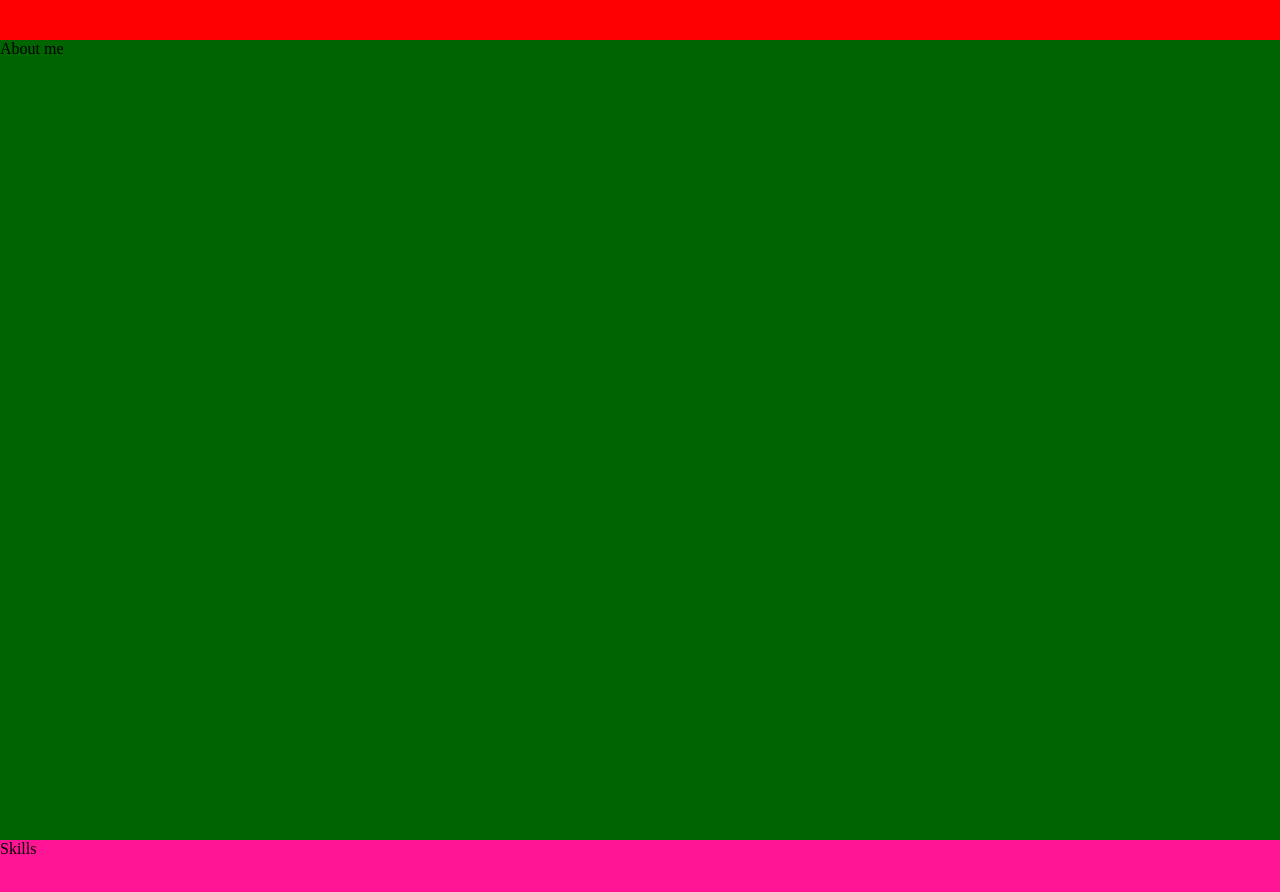
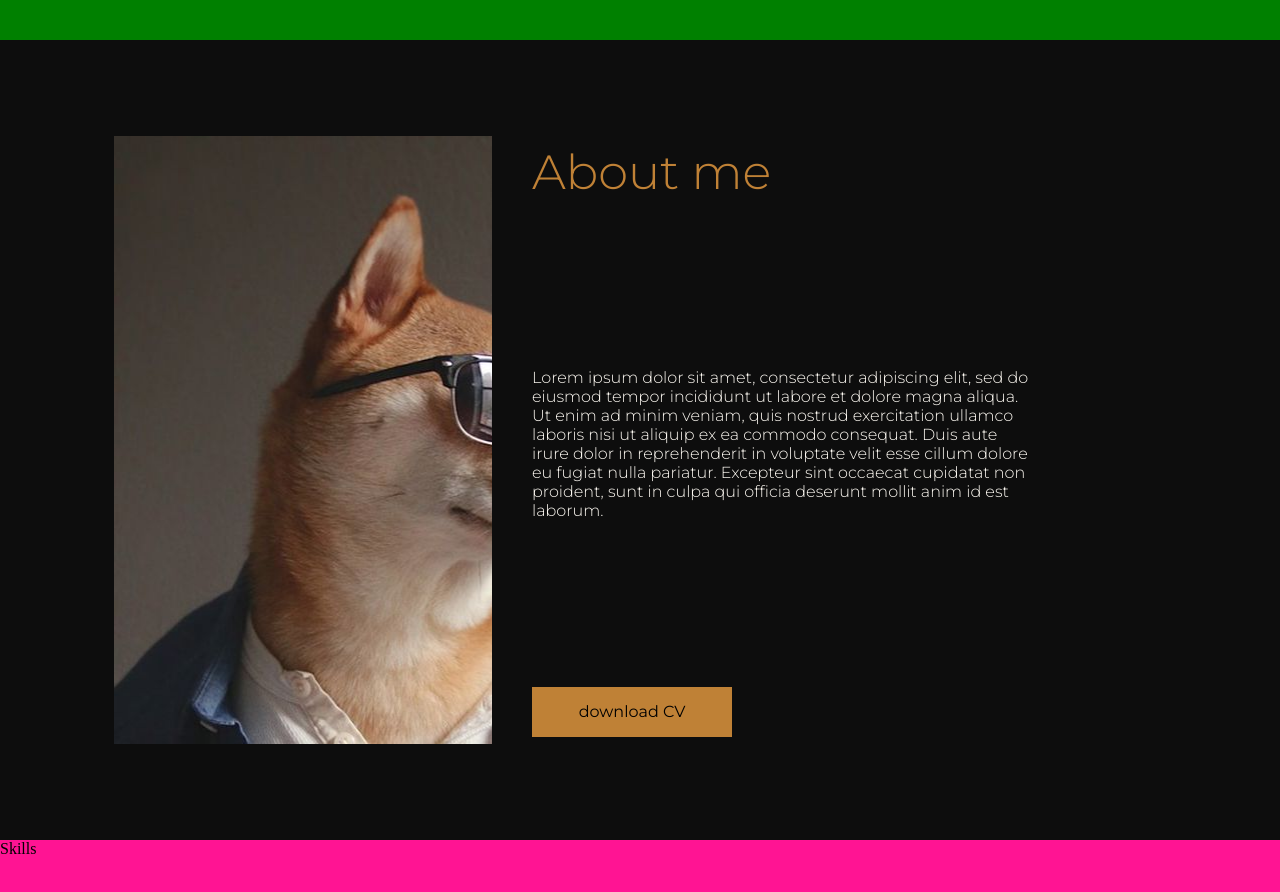
Before and after one commit to EmmanuelBazan/navbar-bavj, a React (Create React App) app: page / in a window 1280 px wide. Shown: the part 760-1652 px from the top of the page. Built offline with nearby package versions, Linux system fonts and the light colour scheme; the HTML template or start-up script is replaced by a standard one.

Commit message:
Styles resposonsive section About me

```diff
--- a/src/components/AboutMe/AboutMe.elements.js
+++ b/src/components/AboutMe/AboutMe.elements.js
@@ -1,7 +1,92 @@
 import styled from 'styled-components'
+import myPhoto from '../../assets/profil-portafolio.jpg'
 
 export const AboutMeContainer = styled.div`
-    background-color: darkgreen;
+    display: flex;
+    flex-direction: row;
+    background-color: #0D0D0D;
     width: 100%;
     height: ${({_currentHeigth = 100}) => _currentHeigth}px;
+
+    @media screen and (max-width: 960px){
+        flex-direction: column;
+    }
 `
+
+export const PhotoContainer = styled.div`
+    display: flex;
+    flex-direction: column;
+    justify-content: center;
+    align-items: flex-end;
+    padding: 20px;
+    background-color: #0D0D0D;
+    height: 100%;
+    width: 40%;
+
+    @media screen and (max-width: 960px){
+        width: 100%;
+        height: 40%;
+        align-items: center;
+        padding: 0px;
+    }
+`
+
+export const DescriptionContainer = styled.div`
+    display: flex;
+    flex-direction: column;
+    justify-content: space-around;
+    padding: 20px;
+    background-color: #0D0D0D;
+    height: 100%;
+    width: 60%;
+
+    @media screen and (max-width: 960px){
+        width: 100%;
+        height: 60%;
+        align-items: center;
+    }
+`
+
+export const Title = styled.text`
+    color: #BF8136;
+    font-family: 'Montserrat', sans-serif;
+    font-size: 3rem;
+    font-weight: 300;
+`
+
+export const DescriptionText = styled.text`
+    color: #FFFBF4;
+    font-family: 'Montserrat', sans-serif;
+    font-size: 1rem;
+    font-weight: 300;
+    max-width: 500px;
+`
+
+export const BtnCv = styled.div`
+    display: flex;
+    background-color: #BF8136;
+    width: 200px;
+    height: 50px;
+    align-items: center;
+    justify-content: center;
+    font-family: 'Montserrat', sans-serif;
+
+    @media screen and (max-width: 960px){
+        width: 100%;
+        max-width: 500px;
+    }
+`
+
+export const Photo = styled.div`
+    background-image: url(${myPhoto});
+    background-color: #fff;
+    width: 80%;
+    height: 80%;
+    min-width: 350px;
+
+    @media screen and (max-width: 960px){
+        height: 100%;
+        max-width: 400px;
+        width: 100%;
+    }
+`
--- a/src/components/AboutMe/AboutMe.js
+++ b/src/components/AboutMe/AboutMe.js
@@ -1,4 +1,11 @@
-import { AboutMeContainer } from "./AboutMe.elements"
+import {
+    AboutMeContainer,
+    BtnCv,
+    DescriptionContainer,
+    DescriptionText,
+    PhotoContainer,
+    Title,
+    Photo} from "./AboutMe.elements"
 import useWindowDimensions from '../../hooks/useWindowDimensions'
 
 const AboutMe = () => {
@@ -8,7 +15,14 @@ const AboutMe = () => {
     return (
         <>
             <AboutMeContainer _currentHeigth={height}>
-                About me
+                <PhotoContainer>
+                    <Photo></Photo>
+                </PhotoContainer>
+                <DescriptionContainer>
+                    <Title>About me</Title>
+                    <DescriptionText>Lorem ipsum dolor sit amet, consectetur adipiscing elit, sed do eiusmod tempor incididunt ut labore et dolore magna aliqua. Ut enim ad minim veniam, quis nostrud exercitation ullamco laboris nisi ut aliquip ex ea commodo consequat. Duis aute irure dolor in reprehenderit in voluptate velit esse cillum dolore eu fugiat nulla pariatur. Excepteur sint occaecat cupidatat non proident, sunt in culpa qui officia deserunt mollit anim id est laborum.</DescriptionText>
+                    <BtnCv>download CV</BtnCv>
+                </DescriptionContainer>
             </AboutMeContainer>
         </>
     )
--- a/src/components/Home/Home.elements.js
+++ b/src/components/Home/Home.elements.js
@@ -1,7 +1,7 @@
 import styled from 'styled-components'
 
 export const HomeContainer = styled.div`
-    background-color: red;
+    background-color: green;
     height: ${({_currentHeigth}) => _currentHeigth}px;
     width: "100%";
 `
--- a/src/index.css
+++ b/src/index.css
@@ -1,4 +1,5 @@
 @import url('https://fonts.googleapis.com/css2?family=Quicksand:wght@300&display=swap');
+@import url('https://fonts.googleapis.com/css2?family=Montserrat:wght@100;200;300;400;500;600;700;800;900&display=swap');
 
 *{
   margin: 0;
```
Also changed, not shown: src/assets/profil-portafolio.jpg (added).
